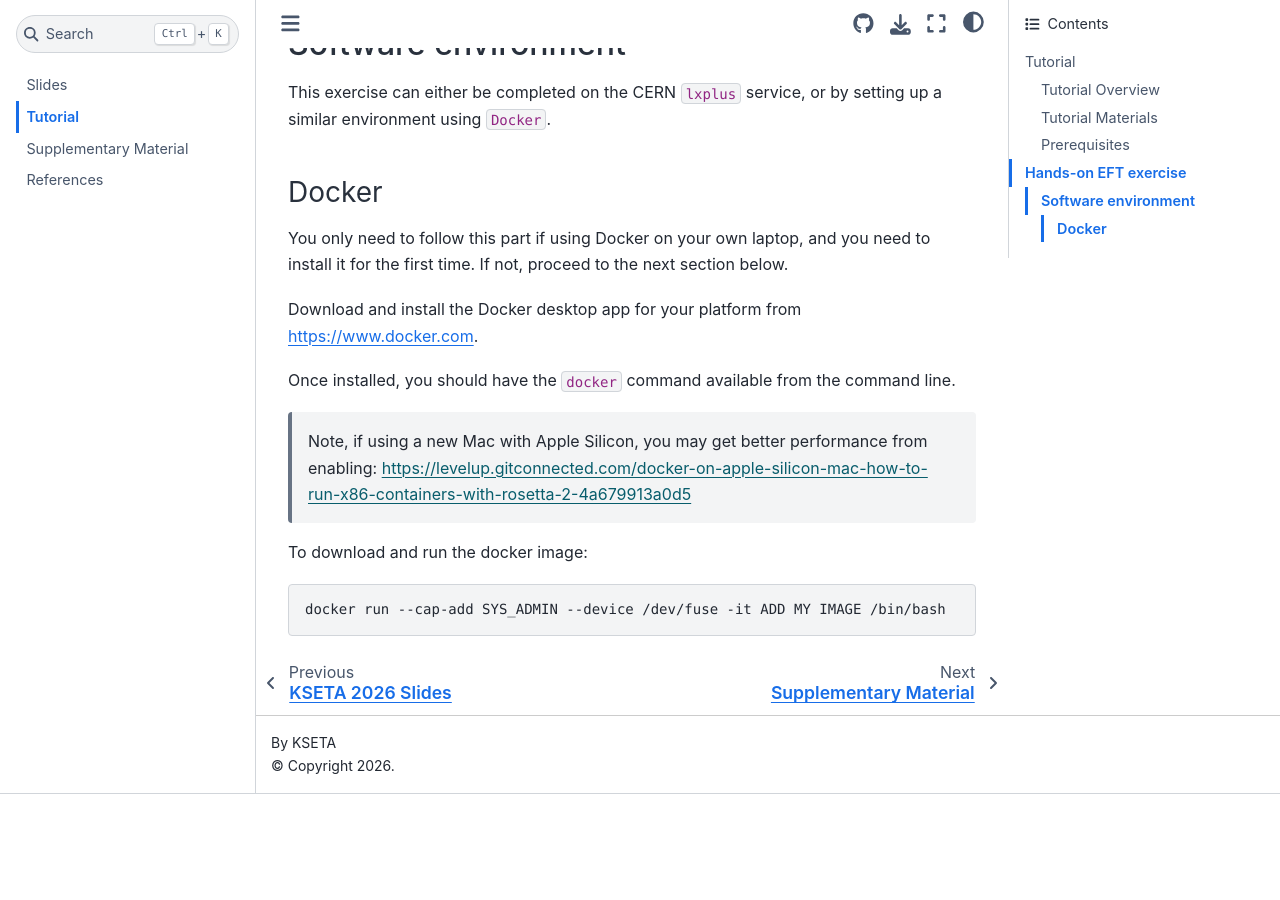
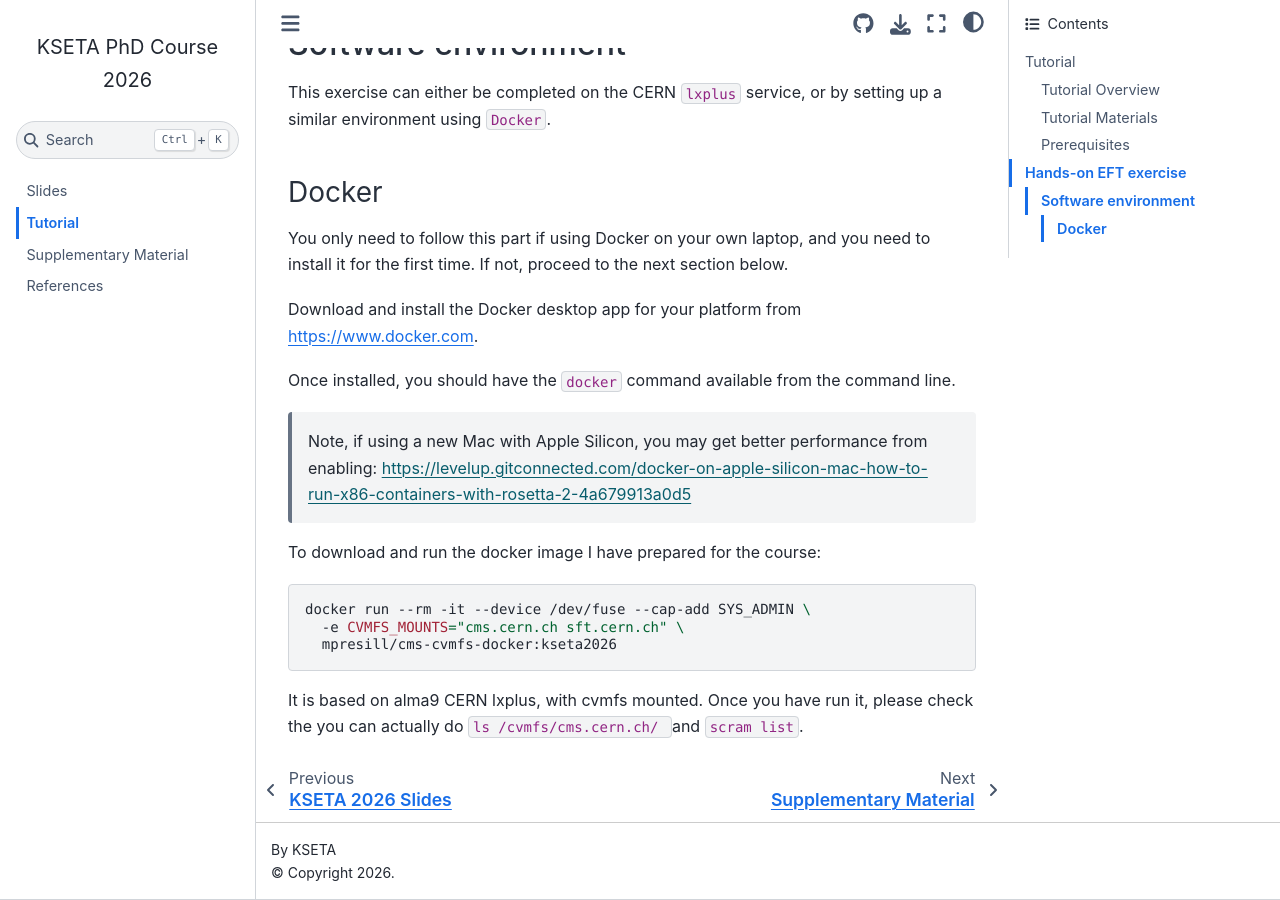
Before and after one commit to mpresill/KSETA_2026, a Jupyter Book: the page built from tutorial.md, in a window 1280 px wide and 900 px high, scrolled down 667 px. Built offline with Jupyter Book 1.0.4 settings and Sphinx 7.4.7 and the Sphinx Book theme 1.1.4, drawn with Linux system fonts in a browser that asks for light colours; before the commit the page ends 1461 px from its top, so only the background shows below that.

Commit message:
Revise Docker image instructions in tutorial.md
Updated instructions for downloading and running the Docker image, including environment variable settings and verification steps.

````diff
--- a/tutorial.md
+++ b/tutorial.md
@@ -37,11 +37,16 @@
 > Note, if using a new Mac with Apple Silicon, you may get better performance from enabling:
 https://levelup.gitconnected.com/docker-on-apple-silicon-mac-how-to-run-x86-containers-with-rosetta-2-4a679913a0d5
 
-To download and run the docker image:
+To download and run the docker image I have prepared for the course:
 
 ```sh
-docker run --cap-add SYS_ADMIN --device /dev/fuse -it ADD MY IMAGE /bin/bash
+docker run --rm -it --device /dev/fuse --cap-add SYS_ADMIN \
+  -e CVMFS_MOUNTS="cms.cern.ch sft.cern.ch" \
+  mpresill/cms-cvmfs-docker:kseta2026
 ```
+
+It is based on alma9 CERN lxplus, with cvmfs mounted. Once you have run it, please check the you can actually do `ls /cvmfs/cms.cern.ch/ ` and `scram list`.
+
 
 <!--
 The software needed for the exercise is already installed in the image, within the `EFT-HandsOn` directory. To make sure you have the latest version of the software:
````
